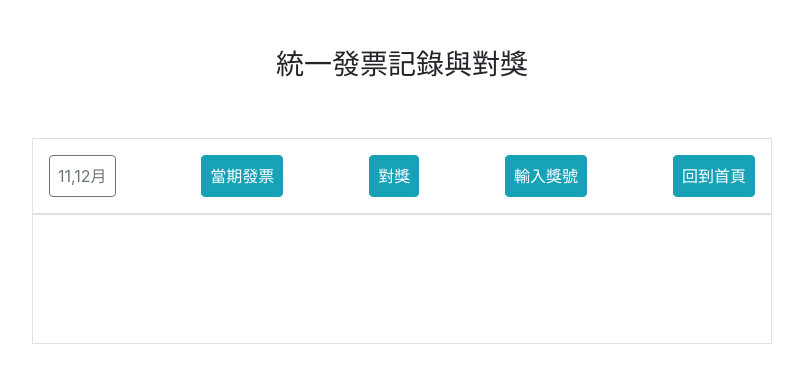
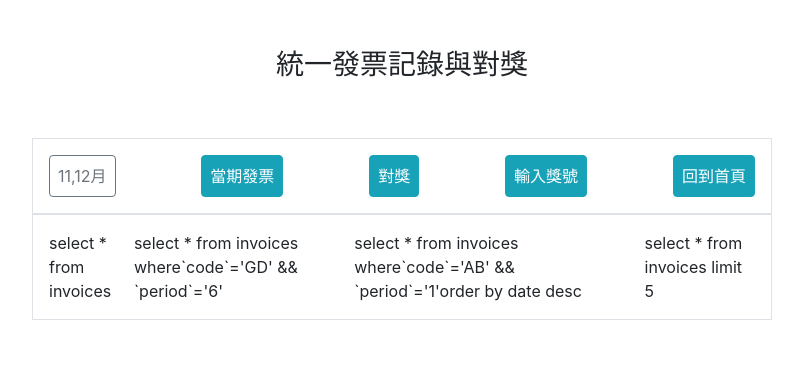
Before and after one commit to wdaweb/invoice-vitalin33, a PHP site: page /index.php?do=test in a window 1280 px wide. Shown: the top 383 px of the page, without its empty margins (238-1041 px from the left). Run offline with PHP 8.4, Linux system fonts and the light colour scheme; tables that the repository leaves empty or names only in its code hold one stand-in row (values such as "Sample post").

Commit message:
增加自定函數：all()可查詢(帶出)全部資料，也可以設定索引、參數使用，提升功能使用彈性，搭配...

```diff
--- a/test.php
+++ b/test.php
@@ -2,30 +2,6 @@
 
     include_once "base.php";
 
-
-    /*寫法一*/
-    //echo find('invoices',"id='9'")['code'];  //函式本身如果有RETURN值的話，函式本就是一個變數，如果要取用變數的話，就再使用中括號指定希望echo的欄位資料。
-
-    /**寫法二
-    * $row=find('invoices',"id='9'");
-    * echo $row['code'];
-    * echo $row['number'];
-    */
-
-
-    /**第一階段：最簡單的函式套用
-    *function find($table,$def){  //本語法預設只會取回一筆資料
-    *    global $pdo;
-    *    $sql="select * from $table where $def";
-    *    $row=$pdo->query($sql)->fetch();
-    *    return $row;
-    }
-    */
-
-
-
-    /**第二階段：進階函式套用*/
-    /*↓↓↓↓↓↓↓↓在一個function裡同時放數字也可放條件，讓使用範圍更加廣：增加條件判斷式↓↓↓↓↓↓↓*/
     function find($table,$id){  //本語法預設只會取回一筆資料
             global $pdo;
             $sql="select * from $table where";
@@ -46,40 +22,64 @@
             return $row;
         }
 
-    /**第三階段：增加查詢資料量 ===========> 陣列跟資料互轉
-     * 保留第二階段製作的function，並增加字串產生方式如下述：
-     * 有n個欄位 a="B" && 【______】 && 【______】 && ... (使用&&)變成陣列型態，使用implode將字串組起來
-     * 產出陣列的方式：
-     * 'A'='B', 'C'='D','E'='F'.....
-     */
 
-    /**演示
-    echo implode("&&",['欄位1'=>'值1','欄位2'=>'值2','id'=>'9']); //implode只會將串起來的符號放在兩個字串的正中間
-    echo "<br>";
-    echo "'欄位1'=>'值1' && '欄位2'=>'值2' && 'id'=>'9'";
-    echo "<hr>";
-    $array=['欄位1'=>'值1','欄位2'=>'值2','id'=>'9'];  //透過陣列的方式，讓迴圈幫忙跑出在SQL中需要的字串格式
-    echo "<hr>";
-    */
+        function all($table, ...$arg){
+            global $pdo;
 
 
-    //print_r($tmp);
-   // echo "<br>";
-    //echo implode("&&",$tmp);                //使用implode把暫時陣列中的片串再串成SQL會用到的語句
+           //echo gettype($arg); //gettype()函式可以讓你知道這個陣列的資料型態
 
-    echo "<br>";
+            $sql="select * from $table ";
 
-     $row=find('invoices',['code'=>'AB', 'number'=>'69874947']);
-     echo $row['code'].$row['number']."<br>";
+            if(isset($arg[0])){
+            if(is_array($arg[0])){
 
-     $row=find('invoices',16);
-     echo $row['code'].$row['number']."<br>";
+                if(!empty($arg[0])){
+                    foreach($arg[0] as $key => $value){
 
-     $row=find('invoices',33);
-     echo $row['code'].$row['number']."<br>";
+                        $tmp[]=sprintf("`%s`='%s'",$key,$value);        //寫法二：sprintf：可以先決定字串的函式，%s是字串，%d是數字
+                    }
+                 $sql=$sql."where".implode(' && ',$tmp);
+                }
+
+            }else{
+                //製作非陣列的語句接在SQL後面
+                // echo "arg[0]不存在或arg[0]不是陣列";
+                $sql=$sql.$arg[0];
+
+            }
+        }
+
+            if(isset($arg[1])){
+                //製作接在最後面的句子字串
+                // $sql=$sql."order by date desc";
+                $sql=$sql.$arg[1];
+            }
+
+            echo $sql."<br>";
+            return $pdo->query($sql)->fetchAll();
+        }
 
 
+        //print_r(all('invoices')[0]);   //最後的那個[0]，在測試跑資料時就試跑一筆，如果要改撈全部資料，就把[0] 拿掉0
 
+
+        /*舉不同例子
+        print_r(all('invoices'));                                         //輸出全部資料
+        print_r(all('invoices',['code'=>'GD','period'=>6]));              //輸出指定欄位資料
+        print_r(all('invoices',['code'=>'AB','period'=>1]), "order by date desc");  ///輸出資料之後，再加上ORDER BY "參數"
+        print_r(all('invoices',"limit 5"));                               //輸出限定參數的資料，例如limit 5就是前五筆
+        */
+
+        echo "<hr>";
+        all('invoices');
+        echo "<hr>";
+        all('invoices',['code'=>'GD','period'=>6]);
+        echo "<hr>";
+        all('invoices',['code'=>'AB','period'=>1], "order by date desc");
+        echo "<hr>";
+        all('invoices',"limit 5");
+        echo "<hr>";
 
 
 
```
